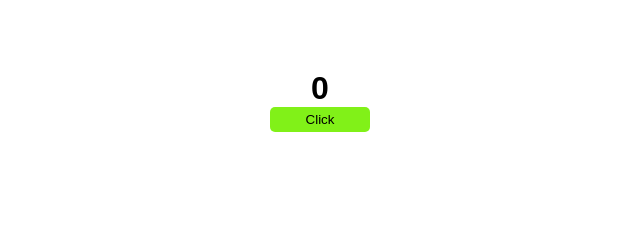
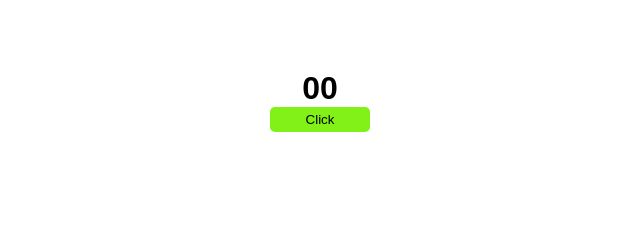
Before and after one commit to heltonsantos001/TeamPortfolioProject, a plain HTML site: page inde.html in a window 1280 px wide. Shown: the part 299-539 px from the top of the page, 320-960 px from the left. Drawn offline with Linux system fonts and the light colour scheme.

Commit message:
ndo commit

```diff
--- a/inde.html
+++ b/inde.html
@@ -17,7 +17,7 @@
     <main>
         <div>
             <div id="divNumber">
-                <h1 id="number">0</h1>
+                <h1 id="number">00</h1>
             </div>
             <div id="divButton">
                 <input type="button" value="Click" onclick="clickButton()">
```
